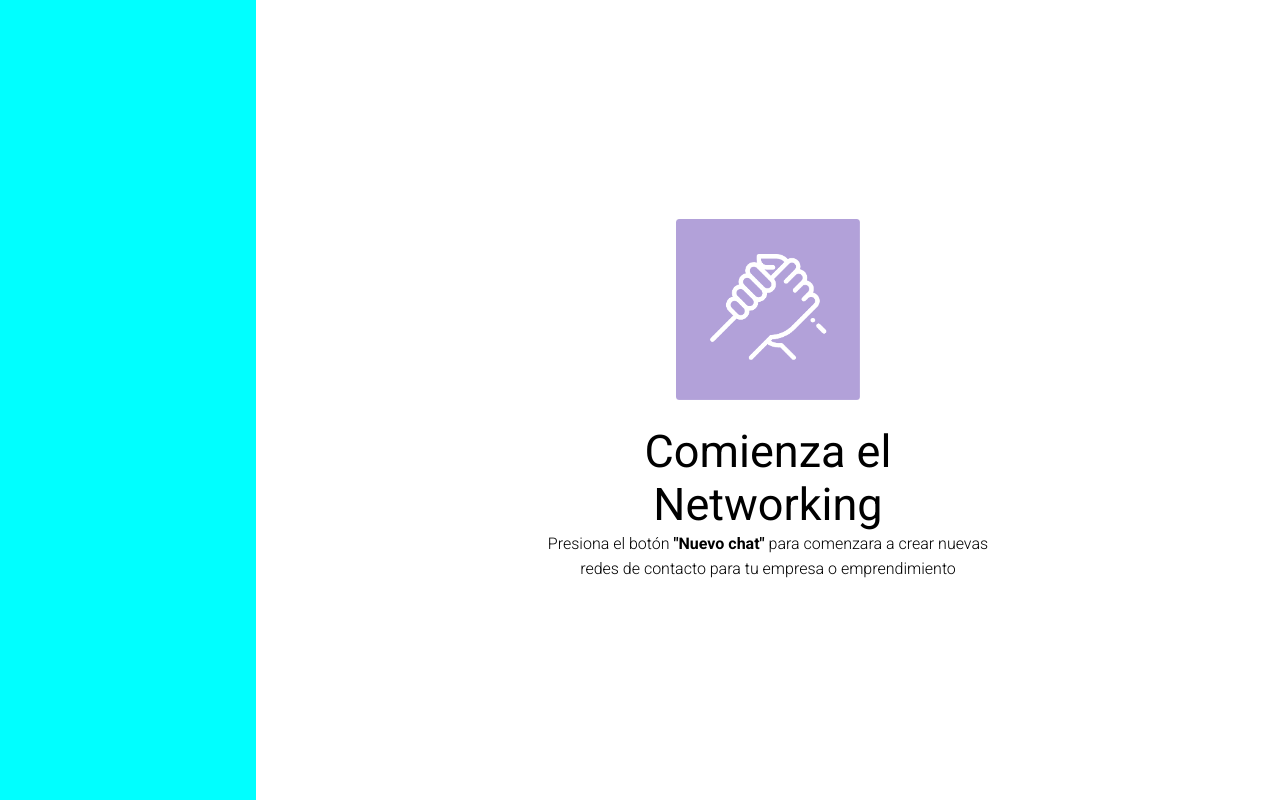
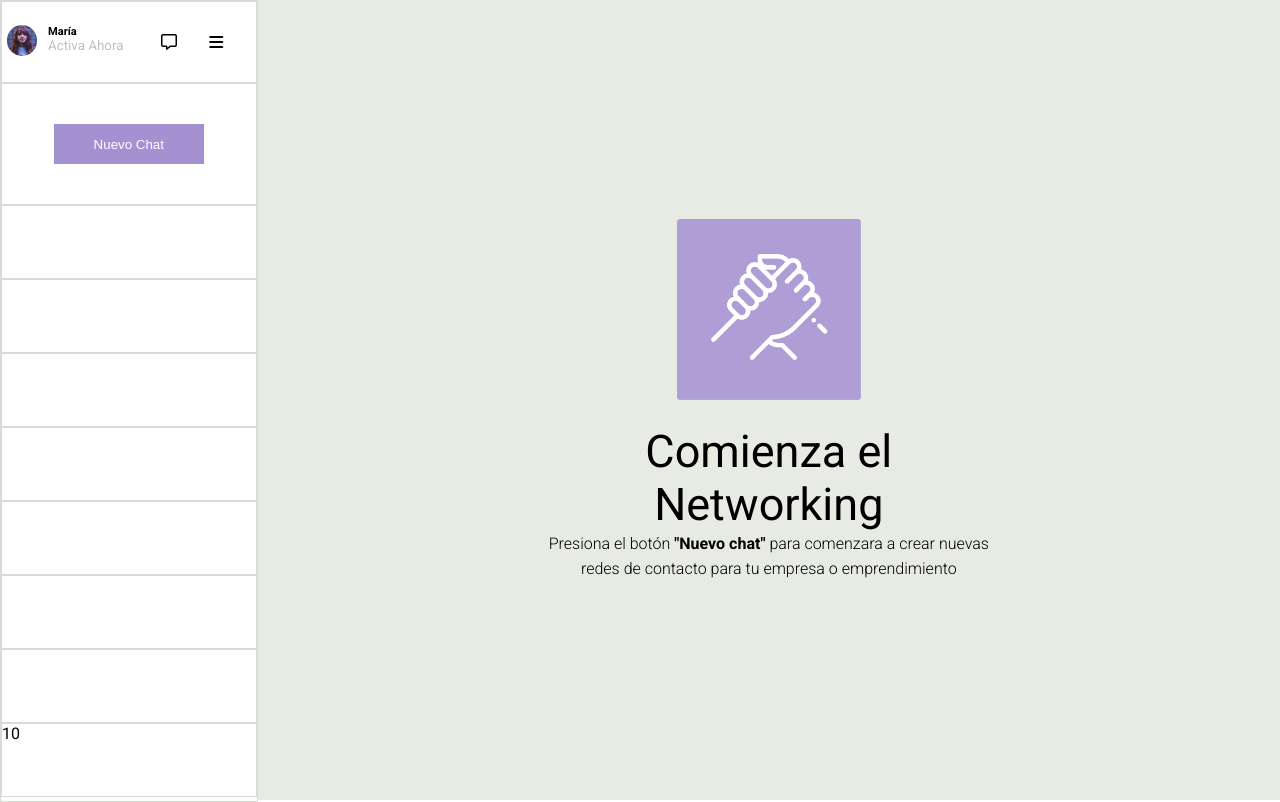
Before and after one commit to carloszamorano10/Sistema_de_mensajer-a, a plain HTML site: page index.html in a window 1280 px wide. Drawn offline with Linux system fonts and the light colour scheme.

Commit message:
avances aside contactos

```diff
--- a/assets/style/style.css
+++ b/assets/style/style.css
@@ -10,13 +10,61 @@ body {
   font-family: roboto, sans-serif;
 }
 .contactos {
-  background-color: aqua;
+  background-color: #fff;
   width: 20%;
   height: 100vh;
+  border: 0.5px solid #bec1bb94;
+}
+.cont-primero {
+  display: flex;
+  justify-content: space-around;
+  align-items: center;
+  height: 10%;
+  border: 0.5px solid #bec1bb94;
+}
+.cont-maria {
+  display: flex;
+  justify-content: space-around;
+  font-size: smaller;
+  width: 50%;
+}
+.cont-icono {
+  display: flex;
+  justify-content: space-evenly;
+  width: 50%;
+}
+.cont-maria,
+h1 {
+  font-size: smaller;
+}
+.activa {
+  color: #bec1bb;
+}
+.btn-chat {
+  background-color: #a491d2;
+  color: white;
+  border: none;
+  width: 150px;
+  height: 40px;
+}
+.img-principal {
+  width: 30px;
+  border-radius: 50px;
+}
+.cont-chico {
+  height: 9%;
+  border: 0.5px solid #bec1bb94;
+}
+.cont-grande {
+  display: flex;
+  justify-content: center;
+  align-items: center;
+  height: 15%;
+  border: 0.5px solid #bec1bb94;
 }
 
 .section {
-  background-color: #fff;
+  background-color: #e8ebe4;
   width: 80%;
   height: 100vh;
   display: flex;
--- a/index.html
+++ b/index.html
@@ -4,10 +4,38 @@
     <meta charset="UTF-8" />
     <meta name="viewport" content="width=device-width, initial-scale=1.0" />
     <link rel="stylesheet" href="./assets/style/style.css" />
+    <script src="https://kit.fontawesome.com/a348e8d477.js" crossorigin="anonymous"></script>
     <title>Sistema de Mensajería</title>
   </head>
   <body>
-    <aside class="contactos"></aside>
+    <aside class="contactos">
+      <div class="cont-primero">
+        <div class="cont-maria">
+          <div>
+            <img class="img-principal" src="./assets/img/maria.jpg" alt="Imagen tipo perfil de María">
+          </div>
+          <div>
+            <h1>María</h1>
+            <p class="activa">Activa Ahora</p>
+          </div>
+        </div>
+        <div class="cont-icono">
+          <i class="fa-regular fa-message"></i>
+          <i class="fa-solid fa-bars"></i>
+        </div>
+      </div>
+      <div class="cont-grande">
+        <button class="btn-chat">Nuevo Chat</button>
+      </div>
+      <div class="cont-chico"></div>
+      <div class="cont-chico"></div>
+      <div class="cont-chico"></div>
+      <div class="cont-chico"></div>
+      <div class="cont-chico"></div>
+      <div class="cont-chico"></div>
+      <div class="cont-chico"></div>
+      <div class="cont-chico">10</div>
+    </aside>
 
     <section class="section">
       <div class="contenedor-sect">
```
